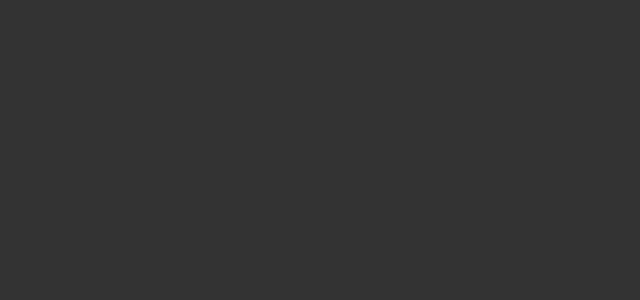
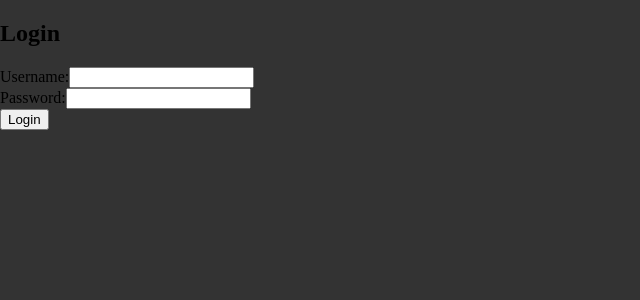
Before and after one commit to nikobross/Guessify, a React (Create React App) app in the folder client/: page /login in a window 1280 px wide. Before the commit this address had no page. Shown: the top 300 px of the page, without its empty margins (0-640 px from the left). Built offline with nearby package versions, Linux system fonts and the light colour scheme.

Commit message:
adding logos and organizing css

```diff
--- a/client/src/App.js
+++ b/client/src/App.js
@@ -3,6 +3,7 @@ import { BrowserRouter as Router, Route, Routes } from 'react-router-dom';
 import MainPage from './components/MainPage';
 import HostGame from './components/HostGame';
 import JoinGame from './components/JoinGame';
+import Login from './components/Login';
 
 function App() {
   return (
@@ -11,6 +12,7 @@ function App() {
         <Route path="/" element={<MainPage />} />
         <Route path="/host" element={<HostGame />} />
         <Route path="/join" element={<JoinGame />} />
+        <Route path="/login" element={<Login />} />
       </Routes>
     </Router>
   );
--- /dev/null
+++ b/client/src/components/Login.js
@@ -0,0 +1,55 @@
+// src/components/Login.js
+import React, { useState } from 'react';
+import { useNavigate } from 'react-router-dom';
+
+function Login() {
+  const [username, setUsername] = useState('');
+  const [password, setPassword] = useState('');
+  const navigate = useNavigate();
+
+  const handleSubmit = async (e) => {
+    e.preventDefault();
+    const response = await fetch('/user/login/', {
+      method: 'POST',
+      headers: {
+        'Content-Type': 'application/json',
+      },
+      body: JSON.stringify({ username, password }),
+    });
+
+    if (response.ok) {
+      navigate('/');
+    } else {
+      alert('Login failed');
+    }
+  };
+
+  return (
+    <div>
+      <h2>Login</h2>
+      <form onSubmit={handleSubmit}>
+        <div>
+          <label>Username:</label>
+          <input
+            type="text"
+            value={username}
+            onChange={(e) => setUsername(e.target.value)}
+            required
+          />
+        </div>
+        <div>
+          <label>Password:</label>
+          <input
+            type="password"
+            value={password}
+            onChange={(e) => setPassword(e.target.value)}
+            required
+          />
+        </div>
+        <button type="submit">Login</button>
+      </form>
+    </div>
+  );
+}
+
+export default Login;
--- a/client/src/components/MainPage.js
+++ b/client/src/components/MainPage.js
@@ -1,13 +1,18 @@
 import React, { useState } from 'react';
 import { useNavigate } from 'react-router-dom';
-import './MainPage.css';
+import './css/MainPage.css';
+import './css/Sidebar.css';
+import './css/Hamburger.css';
+import './css/Buttons.css';
+import './css/Icons.css';
+import './css/Logos.css';
+
 
 /**
  * Cards with premade games should be displayed on the main page.
  * One card should be for creating a custom game.
  * There should also be a join game button
  */
-
 
 const MainPage = () => {
   const navigate = useNavigate();
@@ -22,14 +27,17 @@ const MainPage = () => {
       <div className="top-bar">
         <div className="hamburger" onClick={toggleSidebar}>&#9776;</div>
         <div className="name-logo">Guessify</div>
+        <div className="user-icon" onClick={() => navigate('/login')}>
+          <img src="/not_logged_in.png" alt="User Icon" />
+        </div>
       </div>
       <div className={`sidebar ${sidebarVisible ? 'visible' : ''}`}>
-      <div className="sidebar-content">
-        <div className="logo"></div> {/* Logo placeholder */}
-        <div className="close-button" onClick={toggleSidebar}>&times;</div>
-        <p>Menu Item 1</p>
-        <p>Menu Item 2</p>
-        <p>Menu Item 3</p>
+        <div className="sidebar-content">
+          <div className="logo"></div> {/* Logo placeholder */}
+          <div className="close-button" onClick={toggleSidebar}>&times;</div>
+          <p onClick={() => navigate('/login')}>Login</p>
+          <p>Menu Item 2</p>
+          <p>Menu Item 3</p>
         </div>
       </div>
       <div className="content">
--- /dev/null
+++ b/client/src/components/css/Buttons.css
@@ -0,0 +1,23 @@
+.custom-button {
+    background-color: #4CAF50;
+    color: white;
+    padding: 15px 32px;
+    margin: 10px;
+    border: none;
+    border-radius: 8px;
+    font-size: 16px;
+    cursor: pointer;
+  }
+
+  .custom-button:hover {
+    background-color: #45a049;
+  }
+
+  .close-button {
+      font-size: 30px;
+      color: white;
+      cursor: pointer;
+      position: absolute;
+      top: 15px;
+      right: 30px;
+  }
--- /dev/null
+++ b/client/src/components/css/Hamburger.css
@@ -0,0 +1,20 @@
+.hamburger {
+    font-size: 30px;
+    background-color: #4CAF50; /* Green background */
+    border: 2px solid transparent; /* Add a border */
+    border-radius: 10px; /* Remove rounding to make it square */
+    box-shadow: 0 0 10px rgb(63, 37, 5); /* Add an outline */
+    cursor: pointer;
+    color: white; /* Set the color */
+    padding: 7px; /* Add some padding */
+    margin-right: 20px;
+    width: 30px; /* Set a fixed width */
+    height: 30px; /* Set a fixed height */
+    display: flex;
+    justify-content: center;
+    align-items: center;
+  }
+
+  .hamburger:hover {
+    background-color: #45a049;
+  }
--- /dev/null
+++ b/client/src/components/css/Icons.css
@@ -0,0 +1,12 @@
+.user-icon {
+    cursor: pointer;
+    display: flex;
+    align-items: center;
+    margin-left: auto;
+    margin-right: 50px;
+  }
+
+  .user-icon img {
+    width: 40px;
+    height: 40px;
+  }
--- /dev/null
+++ b/client/src/components/css/Logos.css
@@ -0,0 +1,14 @@
+.logo {
+    width: 30px;
+    height: 30px;
+    background-color: #45a049; /* Green circle as placeholder */
+    border-radius: 50%; /* Make it a circle */
+    position: absolute;
+    top: 18px;
+    left: 15px;
+}
+
+.name-logo {
+  font-size: 24px;
+  color: white;
+}
--- /dev/null
+++ b/client/src/components/css/MainPage.css
@@ -0,0 +1,35 @@
+html, body {
+  height: 100%;
+  margin: 0;
+  padding: 0;
+  background-color: #333; /* Ensure the background color is applied to the entire page */
+}
+
+.main-page {
+  background-color: #333;
+  min-height: 100vh; /* Use min-height to ensure it covers the entire viewport */
+  display: flex;
+  flex-direction: column;
+  justify-content: center;
+  align-items: center;
+}
+
+.content {
+  margin-top: 60px; /* Add margin to avoid overlap with the top bar */
+  display: flex;
+  flex-direction: column;
+  align-items: center;
+}
+
+.top-bar {
+  width: 100%;
+  background-color: #444;
+  display: flex;
+  align-items: center;
+  padding: 10px;
+  position: fixed;
+  top: 0;
+  left: 0;
+  z-index: 1000;
+  outline: 2px solid #888; /* Add a thin outline */
+}
--- /dev/null
+++ b/client/src/components/css/Sidebar.css
@@ -0,0 +1,32 @@
+.sidebar {
+    position: fixed;
+    top: 50%;
+    left: -260px; /* Initially hide the sidebar */
+    transform: translateY(-50%); /* Center the sidebar vertically */
+    width: 250px;
+    height: calc(100% - 4px); /* Shrink the height to add margin at the bottom */
+    background-color: #444;
+    transition: left 0.3s ease;
+    border-top-right-radius: 10px;
+    border-bottom-right-radius: 10px;
+    z-index: 2000;
+    display: flex;
+    flex-direction: column;
+    outline: 2px solid #888; /* Add a thin outline */
+}
+
+.sidebar.visible {
+    left: 0; /* Show the sidebar */
+}
+
+.sidebar-content {
+    padding-top: 60px;
+    padding-left: 20px;
+    color: white;
+    flex-grow: 1;
+}
+
+.sidebar-content p:hover {
+  text-decoration: underline; /* Underline the text when hovered */
+  cursor: pointer; /* Ensure cursor pointer on hover */
+}
```
Also changed, not shown: client/src/components/MainPage.css (deleted, +0 -123 lines), client/public/not_logged_in.png (added).
